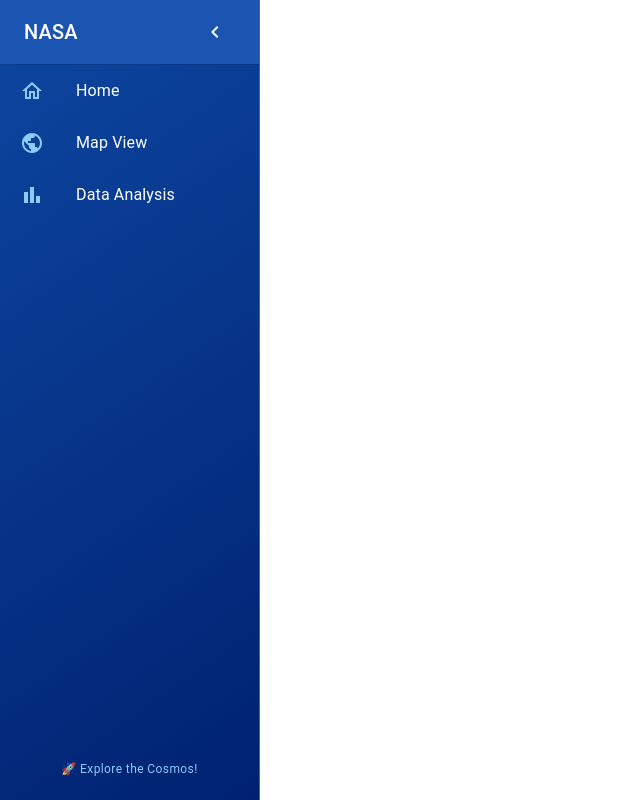
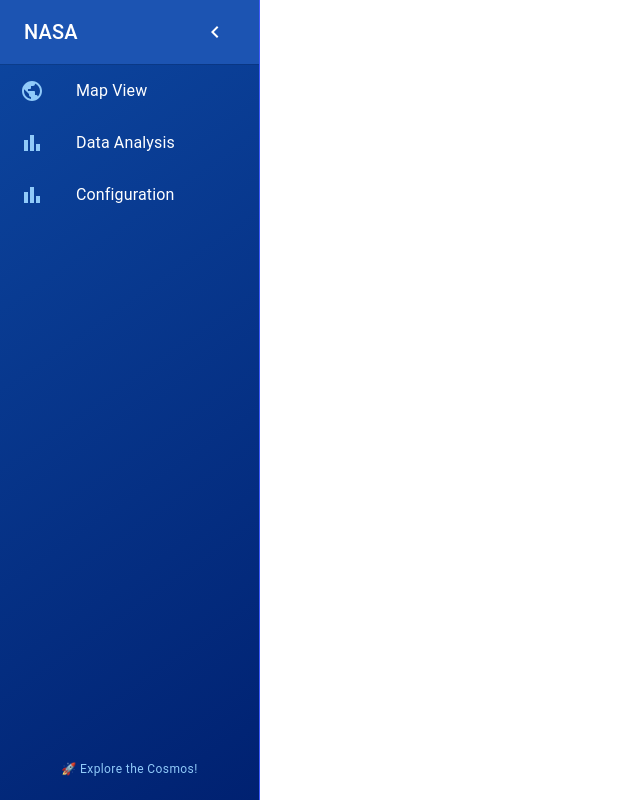
Before and after one commit to orbitechz/landsat-frontend, a React (Create React App) app: page /config in a window 1280 px wide. Shown: the whole page, without its empty margins (0-640 px from the left). Built offline with nearby package versions, Linux system fonts and the light colour scheme.

Commit message:
payload and configurations

```diff
--- a/src/App.js
+++ b/src/App.js
@@ -3,6 +3,9 @@
 import { Box, CssBaseline } from '@mui/material';
 import Sidebar from './components/Sidebar';
 import MainContent from './components/MainContent';
+import MapComponent from './components/MapComponent';
+import Configuration from './components/Configuration';
+// import DataAnalysis from './components/DataAnalysis';
 
 function App() {
   return (
@@ -14,6 +17,9 @@
         <Box component="main" sx={{ flexGrow: 1, p: 3 }}>
           <Routes>
             <Route path="/" element={<MainContent />} />
+            <Route path="/map" element={<MapComponent />} />
+            <Route path="/config" element={<Configuration />} />
+            {/* <Route path="/data-analysis" element={<DataAnalysis />} />   */}
           </Routes>
         </Box>
       </Box>
--- /dev/null
+++ b/src/components/Configuration.js
@@ -0,0 +1,10 @@
+import React from 'react';
+
+const Configuration = () => {
+    return (
+        <></>
+    )
+}
+
+
+export default Configuration;
--- a/src/components/MapComponent.js
+++ b/src/components/MapComponent.js
@@ -39,13 +39,13 @@
 };
 
 const MapComponent = () => {
-  const [searchTerm, setSearchTerm] = useState("");
   const [markerPosition, setMarkerPosition] = useState(null);
   const [loading, setLoading] = useState(false);
   const [gridCorners, setGridCorners] = useState([]);
   const [countryPopup, setCountryPopup] = useState(null);
   const [geoJsonData, setGeoJsonData] = useState(null);
   const [drawerOpen, setDrawerOpen] = useState(false);
+  const [searchHistory, setSearchHistory] = useState([]);
 
   useEffect(() => {
     const fetchGeoJson = async () => {
@@ -58,7 +58,7 @@
     fetchGeoJson();
   }, []);
 
-  const handleSearch = async (country, startDate, endDate) => {
+  const handleSearch = async (country) => {
     if (!country.trim()) {
       alert("Please enter a country");
       return;
@@ -90,14 +90,22 @@
             ];
             const bottomLeft = [lat + (i + 1) * pixelSize, lon + j * pixelSize];
 
-            corners.push([topLeft, topRight, bottomRight, bottomLeft]);
+            corners.push({ topLeft, topRight, bottomRight, bottomLeft });
           }
         }
         setGridCorners(corners);
+
+        const searchLog = {
+          date: new Date().toISOString(),
+          search: country,
+          coordinates: { lat, lon },
+          grid: corners,
+        };
+
+        setSearchHistory((prevLogs) => [...prevLogs, searchLog]);
       }
     } catch (error) {
       console.error("Error fetching the country:", error);
-      alert("There was an error searching for the country.");
     }
     setLoading(false);
   };
@@ -132,6 +140,16 @@
         setCountryPopup(null);
       },
     });
+  };
+
+  const sendDataToBackend = async () => {
+    if (searchHistory.length === 0) return;
+
+    try {
+      console.log(searchHistory);
+    } catch (error) {
+      console.error("Error sending data to backend:", error);
+    }
   };
 
   return (
@@ -185,15 +203,10 @@
           attribution='&copy; <a href="https://www.openstreetmap.org/copyright">OpenStreetMap</a> contributors &copy; <a href="https://carto.com/attributions">CARTO</a>'
         />
         <LocationMarker position={markerPosition} />
-        {markerPosition && (
-          <Marker position={markerPosition}>
-            <Popup>Target Pixel</Popup>
-          </Marker>
-        )}
         {gridCorners.map((cornerSet, index) => (
           <Rectangle
             key={index}
-            bounds={cornerSet}
+            bounds={[cornerSet.topLeft, cornerSet.bottomRight]}
             pathOptions={{ color: "blue", weight: 1, fillOpacity: 0.3 }}
           />
         ))}
--- a/src/components/Sidebar.js
+++ b/src/components/Sidebar.js
@@ -1,37 +1,26 @@
 import React, { useState } from 'react';
-import {
-  Drawer,
-  List,
-  ListItem,
-  ListItemText,
-  ListItemIcon,
-  Divider,
-  Toolbar,
-  IconButton,
-  Typography,
-  useMediaQuery,
-  Box,
-} from '@mui/material';
-import { HomeOutlined, PublicOutlined, BarChartOutlined, Menu, ChevronLeft } from '@mui/icons-material';
+import { Drawer, List, ListItem, ListItemText, ListItemIcon, Divider, Toolbar, IconButton, Typography, useMediaQuery, Box } from '@mui/material';
+import { PublicOutlined, BarChartOutlined, Menu, ChevronLeft } from '@mui/icons-material';
 import { styled } from '@mui/material/styles';
+import { useNavigate } from 'react-router-dom';
 
-const drawerWidth = 260; // Increased width for a spacious layout
+const drawerWidth = 260;
 
 const Sidebar = () => {
   const [open, setOpen] = useState(true);
   const isMobile = useMediaQuery('(max-width:600px)');
+  const navigate = useNavigate();
 
   const handleDrawerToggle = () => {
     setOpen(!open);
   };
 
-  // Custom Drawer Styles for Modern NASA Theme
   const StyledDrawer = styled(Drawer)(({ theme }) => ({
     '.MuiDrawer-paper': {
-      background: 'linear-gradient(145deg, #0d47a1, #002171)', // Spacey blue gradient
+      background: 'linear-gradient(145deg, #0d47a1, #002171)',
       color: '#ffffff',
       borderRight: '1px solid #3d5afe',
-      width: open ? drawerWidth : theme.spacing(8), // Adjust width based on state
+      width: open ? drawerWidth : theme.spacing(8),
       transition: theme.transitions.create('width', {
         easing: theme.transitions.easing.sharp,
         duration: theme.transitions.duration.enteringScreen,
@@ -46,7 +35,6 @@
 
   return (
     <>
-      {/* Menu Button for Mobile View */}
       {isMobile && (
         <IconButton
           color="inherit"
@@ -58,13 +46,7 @@
         </IconButton>
       )}
 
-      {/* NASA-themed Sidebar Drawer */}
-      <StyledDrawer
-        variant={isMobile ? 'temporary' : 'permanent'}
-        open={open}
-        onClose={handleDrawerToggle}
-      >
-        {/* Header Toolbar with Brand Name and Toggle Button */}
+      <StyledDrawer variant={isMobile ? 'temporary' : 'permanent'} open={open} onClose={handleDrawerToggle}>
         <Toolbar
           sx={{
             display: 'flex',
@@ -86,31 +68,29 @@
         </Toolbar>
         <Divider />
 
-        {/* Sidebar Navigation with Custom Icons */}
         <List sx={{ paddingTop: 0 }}>
-          <ListItem button sx={menuItemStyle} onClick={() => alert('Navigate to Home')}>
-            <ListItemIcon sx={{ color: '#90caf9' }}>
-              <HomeOutlined />
-            </ListItemIcon>
-            <ListItemText primary="Home" sx={{ opacity: open ? 1 : 0 }} />
-          </ListItem>
-
-          <ListItem button sx={menuItemStyle} onClick={() => alert('Navigate to Map View')}>
+          <ListItem button sx={menuItemStyle} onClick={() => navigate('/map')}>
             <ListItemIcon sx={{ color: '#90caf9' }}>
               <PublicOutlined />
             </ListItemIcon>
             <ListItemText primary="Map View" sx={{ opacity: open ? 1 : 0 }} />
           </ListItem>
 
-          <ListItem button sx={menuItemStyle} onClick={() => alert('Navigate to Data Analysis')}>
+          <ListItem button sx={menuItemStyle} onClick={() => navigate('/data-analysis')}>
             <ListItemIcon sx={{ color: '#90caf9' }}>
               <BarChartOutlined />
             </ListItemIcon>
             <ListItemText primary="Data Analysis" sx={{ opacity: open ? 1 : 0 }} />
           </ListItem>
+
+          <ListItem button sx={menuItemStyle} onClick={() => navigate('/config')}>
+            <ListItemIcon sx={{ color: '#90caf9' }}>
+              <BarChartOutlined />
+            </ListItemIcon>
+            <ListItemText primary="Configuration" sx={{ opacity: open ? 1 : 0 }} />
+          </ListItem>
         </List>
 
-        {/* Optional Footer Section */}
         <Box sx={{ position: 'absolute', bottom: 20, width: '100%', textAlign: 'center' }}>
           <Typography variant="caption" sx={{ color: '#90caf9', opacity: open ? 1 : 0 }}>
             🚀 Explore the Cosmos!
@@ -124,7 +104,7 @@
 const menuItemStyle = {
   padding: '10px 20px',
   '&:hover': {
-    backgroundColor: '#3949ab', // Hover color
+    backgroundColor: '#3949ab',
   },
   '& .MuiListItemText-root': {
     fontWeight: 500,
```
